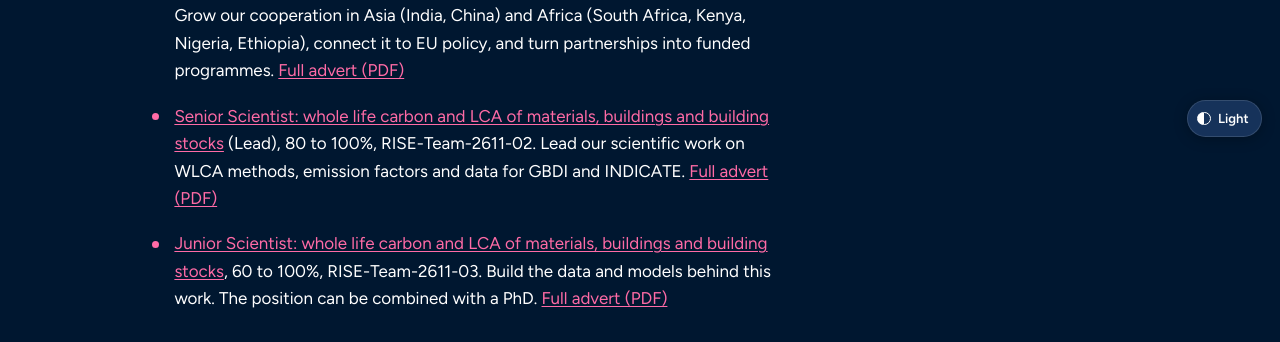
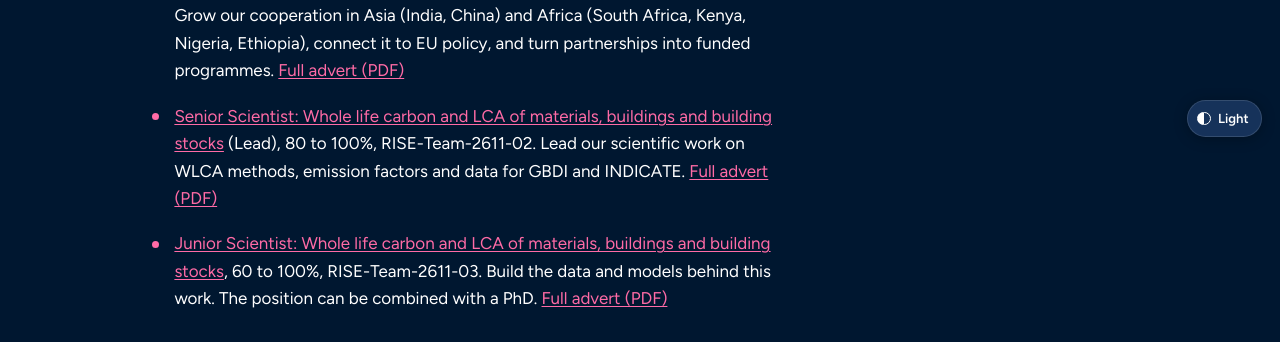
Before and after one commit to mroeck/riselabs.at, a Jekyll site: the page built from _posts/2026-11-04-hiring-three-positions.md, in a window 1280 px wide. Shown: the part 745-1087 px from the top of the page. Built offline with Jekyll 4.4.1, drawn with Linux system fonts in a browser that asks for light colours; some web fonts are replaced.

```diff
--- a/_posts/2026-11-04-hiring-three-positions.md
+++ b/_posts/2026-11-04-hiring-three-positions.md
@@ -23,8 +23,8 @@ We are now growing the team.
 <div class="findings" markdown="1">
 
 - [Global Partnerships and Programmes Lead](/news/2026/opening-global-partnerships-and-programmes-lead/), 80 to 100%, RISE-Team-2611-01. Grow our cooperation in Asia (India, China) and Africa (South Africa, Kenya, Nigeria, Ethiopia), connect it to EU policy, and turn partnerships into funded programmes. [Full advert (PDF)](/assets/jobs/RISE-Team-2611-01-global-partnerships-and-programmes-lead.pdf)
-- [Senior Scientist: whole life carbon and LCA of materials, buildings and building stocks](/news/2026/opening-senior-scientist-whole-life-carbon/) (Lead), 80 to 100%, RISE-Team-2611-02. Lead our scientific work on WLCA methods, emission factors and data for GBDI and INDICATE. [Full advert (PDF)](/assets/jobs/RISE-Team-2611-02-senior-scientist-whole-life-carbon.pdf)
-- [Junior Scientist: whole life carbon and LCA of materials, buildings and building stocks](/news/2026/opening-junior-scientist-whole-life-carbon/), 60 to 100%, RISE-Team-2611-03. Build the data and models behind this work. The position can be combined with a PhD. [Full advert (PDF)](/assets/jobs/RISE-Team-2611-03-junior-scientist-whole-life-carbon.pdf)
+- [Senior Scientist: Whole life carbon and LCA of materials, buildings and building stocks](/news/2026/opening-senior-scientist-whole-life-carbon/) (Lead), 80 to 100%, RISE-Team-2611-02. Lead our scientific work on WLCA methods, emission factors and data for GBDI and INDICATE. [Full advert (PDF)](/assets/jobs/RISE-Team-2611-02-senior-scientist-whole-life-carbon.pdf)
+- [Junior Scientist: Whole life carbon and LCA of materials, buildings and building stocks](/news/2026/opening-junior-scientist-whole-life-carbon/), 60 to 100%, RISE-Team-2611-03. Build the data and models behind this work. The position can be combined with a PhD. [Full advert (PDF)](/assets/jobs/RISE-Team-2611-03-junior-scientist-whole-life-carbon.pdf)
 
 </div>
 
```
Also changed, not shown: _posts/2026-11-04-opening-junior-scientist-whole-life-carbon.md (+1 -1 lines), _posts/2026-11-04-opening-senior-scientist-whole-life-carbon.md (+1 -1 lines).
